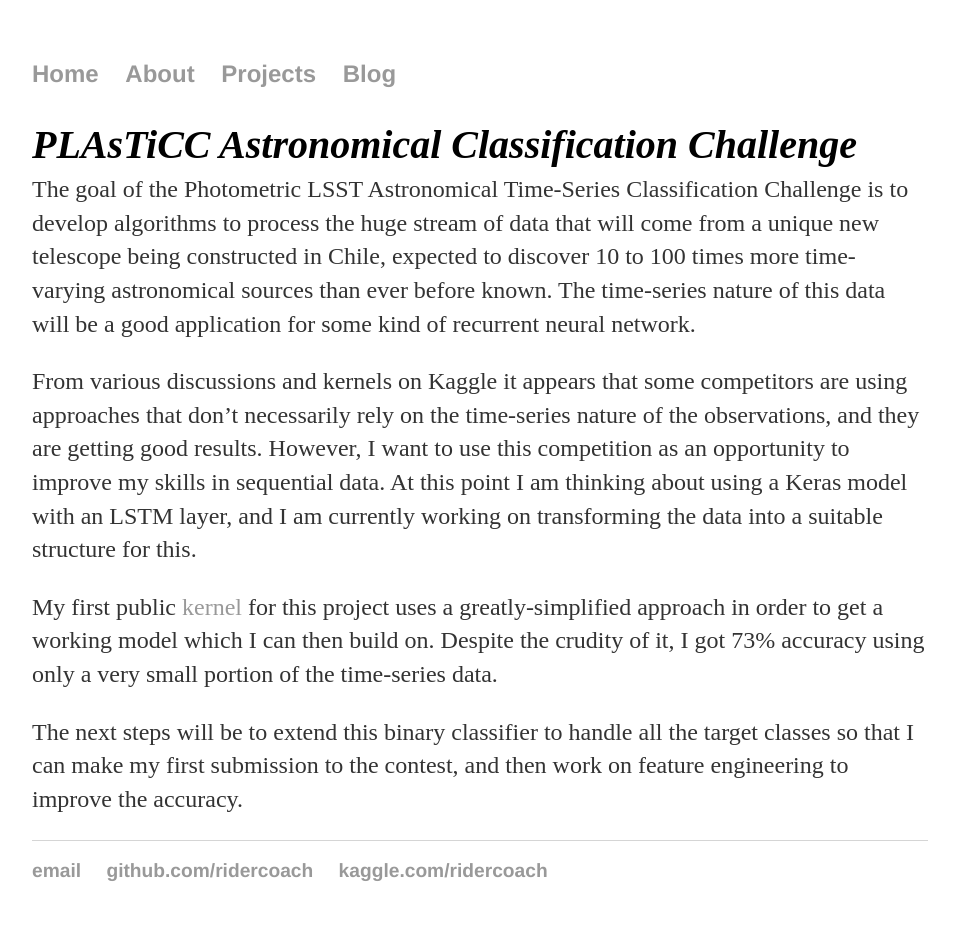
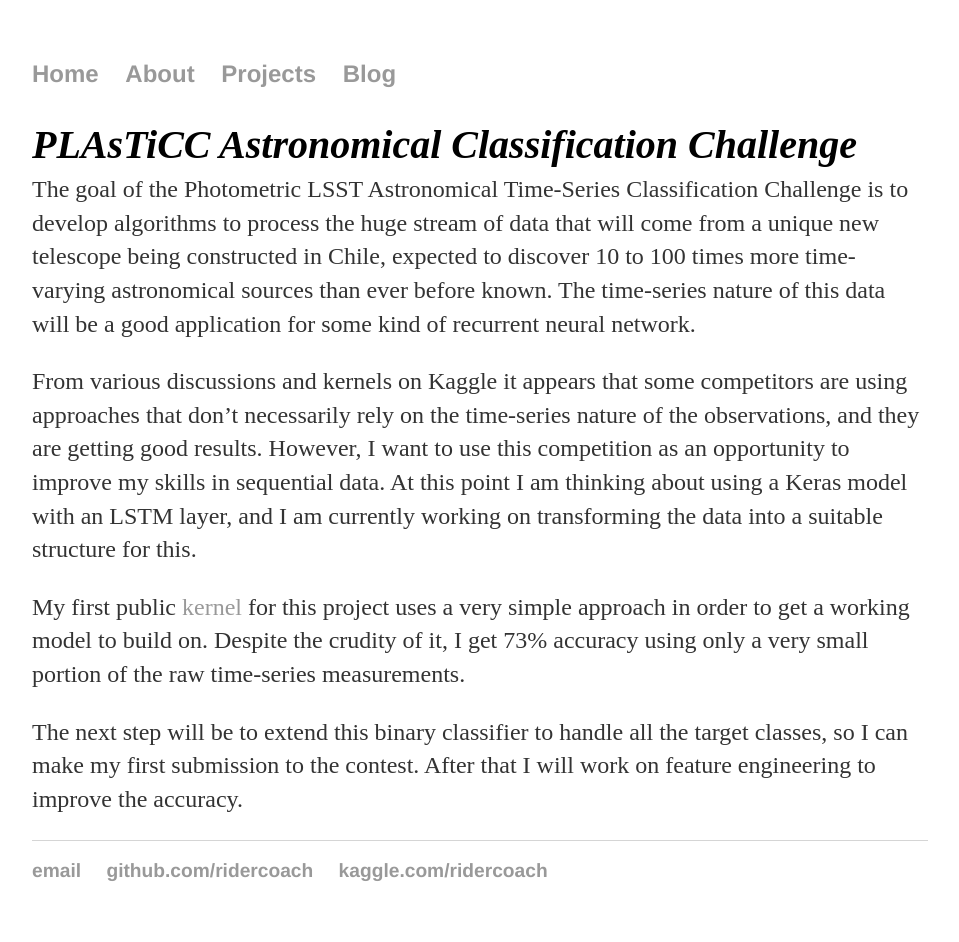
Before and after one commit to ridercoach/ridercoach.github.io, a Jekyll site: the page built from _projects/c_plasticc.md, in a window 1280 px wide. Shown: the whole page, without its empty margins (160-1119 px from the left). Built offline with Jekyll 4.4.1, drawn with Linux system fonts in a browser that asks for light colours.

Commit message:
revised plasticc notes

```diff
--- a/_projects/c_plasticc.md
+++ b/_projects/c_plasticc.md
@@ -22,11 +22,11 @@ about using a Keras model with an LSTM layer, and I am currently
 working on transforming the data into a suitable structure for this.
 
 My first public [kernel](https://www.kaggle.com/ridercoach/crude-binary-attempt-w-raw-time-series-data)
-for this project uses a greatly-simplified approach in order to get
-a working model which I can then build on. Despite the crudity of it,
-I got 73% accuracy using only a very small portion of the time-series
-data.
+for this project uses a very simple approach in order to get
+a working model to build on. Despite the crudity of it,
+I get 73% accuracy using only a very small portion of the raw time-series
+measurements.
 
-The next steps will be to extend this binary classifier to handle all
-the target classes so that I can make my first submission to the
-contest, and then work on feature engineering to improve the accuracy.
+The next step will be to extend this binary classifier to handle all
+the target classes, so I can make my first submission to the
+contest. After that I will work on feature engineering to improve the accuracy.
```
